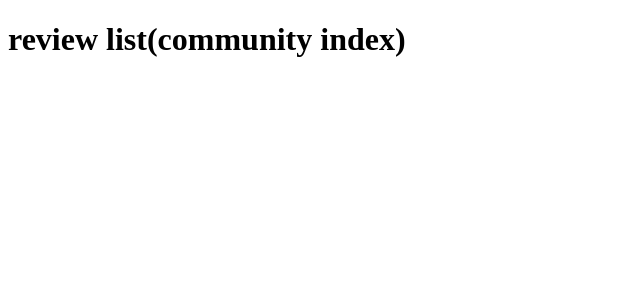
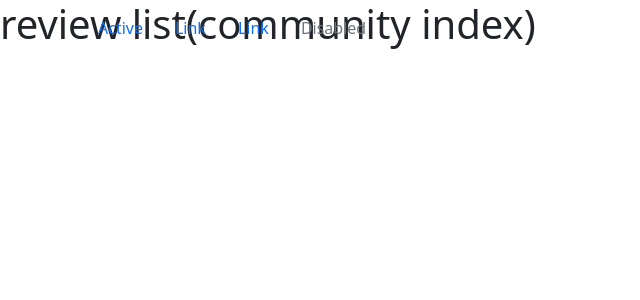
Before and after one commit to wynne-baek/BKS-world, a Django app: template community/templates/community/reviewlist.html in a window 1280 px wide. Shown: the top 300 px of the page, without its empty margins (0-640 px from the left). Run offline with Django 3.2, Linux system fonts and the light colour scheme; the template is opened without the code that fills it, so the values that code supplies are empty.

Commit message:
url, html basic

```diff
--- a/accounts/templates/accounts/login.html
+++ b/accounts/templates/accounts/login.html
@@ -3,4 +3,4 @@
 {% block content %}
 <h1>login</h1>
 
-{% endblock  %}
+{% endblock content %}
--- a/accounts/templates/accounts/profile.html
+++ b/accounts/templates/accounts/profile.html
@@ -3,4 +3,4 @@
 {% block content %}
 <h1>profile</h1>
 
-{% endblock  %}
+{% endblock content %}
--- a/accounts/templates/accounts/signup.html
+++ b/accounts/templates/accounts/signup.html
@@ -3,4 +3,4 @@
 {% block content %}
 <h1>signup</h1>
 
-{% endblock  %}
+{% endblock content %}
--- a/accounts/views.py
+++ b/accounts/views.py
@@ -1,4 +1,6 @@
 from django.shortcuts import render, redirect, get_object_or_404
+from django.contrib.auth import login as auth_login
+from django.contrib.auth import logout as auth_logout
 
 def signup(request):
     pass
@@ -10,7 +12,7 @@ def logout(request):
     pass
 
 def profile(request):
-    pass
+    return render(request, 'accounts/profile.html')
 
 def follow(request):
     pass
--- a/community/templates/community/reviewcreate.html
+++ b/community/templates/community/reviewcreate.html
@@ -3,4 +3,4 @@
 {% block content %}
 <h1>review create</h1>
 
-{% endblock  %}
+{% endblock content %}
--- a/community/templates/community/reviewdetail.html
+++ b/community/templates/community/reviewdetail.html
@@ -3,4 +3,4 @@
 {% block content %}
 <h1>review detail</h1>
 
-{% endblock  %}
+{% endblock content %}
--- a/community/templates/community/reviewlist.html
+++ b/community/templates/community/reviewlist.html
@@ -3,4 +3,4 @@
 {% block content %}
 <h1>review list(community index)</h1>
 
-{% endblock  %}
+{% endblock content %}
--- a/community/views.py
+++ b/community/views.py
@@ -2,13 +2,13 @@ from django.shortcuts import render, redirect, get_object_or_404
 
 
 def review_list(request):
-    pass
+    return render(request, 'community/reviewlist.html')
 
 def review_create(request):
     pass
 
 def review_detail(request):
-    pass
+    return render(request, 'community/reviewdetail.html')
 
 def comment_create(request):
     pass
--- a/final_pjt/settings.py
+++ b/final_pjt/settings.py
@@ -61,7 +61,7 @@ ROOT_URLCONF = 'final_pjt.urls'
 TEMPLATES = [
     {
         'BACKEND': 'django.template.backends.django.DjangoTemplates',
-        'DIRS': [],
+        'DIRS': [BASE_DIR / 'templates'],
         'APP_DIRS': True,
         'OPTIONS': {
             'context_processors': [
--- a/movies/templates/movies/moviedetail.html
+++ b/movies/templates/movies/moviedetail.html
@@ -3,4 +3,4 @@
 {% block content %}
 <h1>movie detail</h1>
 
-{% endblock  %}
+{% endblock content %}
--- a/movies/templates/movies/moviehome.html
+++ b/movies/templates/movies/moviehome.html
@@ -3,4 +3,4 @@
 {% block content %}
 <h1>movie home(main page)</h1>
 
-{% endblock  %}
+{% endblock content %}
--- a/movies/templates/movies/movielist.html
+++ b/movies/templates/movies/movielist.html
@@ -3,4 +3,4 @@
 {% block content %}
 <h1>movie list</h1>
 
-{% endblock  %}
+{% endblock content %}
--- a/movies/views.py
+++ b/movies/views.py
@@ -2,10 +2,10 @@ from django.shortcuts import render, redirect, get_object_or_404
 
 
 def movie_home(request):
-    pass
+    return render(request, 'movies/moviehome.html')
 
 def movie_list(request):
-    pass
+    return render(request, 'movies/movielist.html')
 
 def movie_detail(request):
-    pass
+    return render(request, 'movies/moviedetail.html')
--- a/templates/base.html
+++ b/templates/base.html
@@ -4,14 +4,39 @@
   <meta charset="UTF-8">
   <meta http-equiv="X-UA-Compatible" content="IE=edge">
   <meta name="viewport" content="width=device-width, initial-scale=1.0">
+  <link href="https://cdn.jsdelivr.net/npm/bootstrap@5.0.0-beta3/dist/css/bootstrap.min.css" rel="stylesheet" integrity="sha384-eOJMYsd53ii+scO/bJGFsiCZc+5NDVN2yr8+0RDqr0Ql0h+rP48ckxlpbzKgwra6" crossorigin="anonymous">
   <title>Document</title>
 </head>
 <body>
-  {% block content %}
-  {% endblock content %}
+  <div>
+    <nav class="navbar fixed-top">
+      <div class="container fluid">
+        <ul class="nav justify-content-end">
+          <li class="nav-item">
+            <a class="nav-link active" aria-current="page" href="#">Active</a>
+          </li>
+          <li class="nav-item">
+            <a class="nav-link" href="#">Link</a>
+          </li>
+          <li class="nav-item">
+            <a class="nav-link" href="#">Link</a>
+          </li>
+          <li class="nav-item">
+            <a class="nav-link disabled">Disabled</a>
+          </li>
+        </ul>
+      </div>
+    </nav>
 
+    {% block content %}
+    {% endblock content %}
+  </div>
+
+  <script src="https://cdn.jsdelivr.net/npm/bootstrap@5.0.0-beta3/dist/js/bootstrap.bundle.min.js" integrity="sha384-JEW9xMcG8R+pH31jmWH6WWP0WintQrMb4s7ZOdauHnUtxwoG2vI5DkLtS3qm9Ekf" crossorigin="anonymous"></script>
+  <script src="https://cdn.jsdelivr.net/npm/axios/dist/axios.min.js"></script>
 
   {% block script %}
   {% endblock script %}
+
 </body>
 </html>
```
